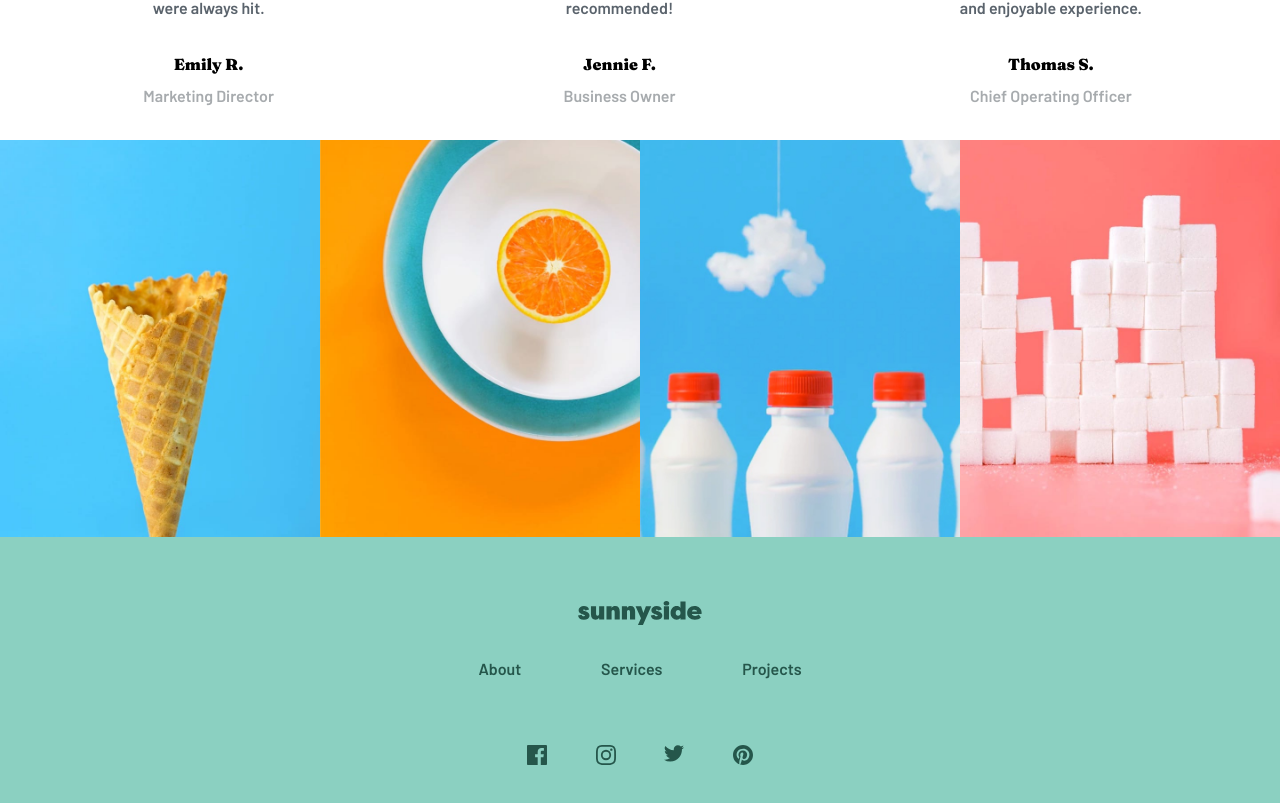
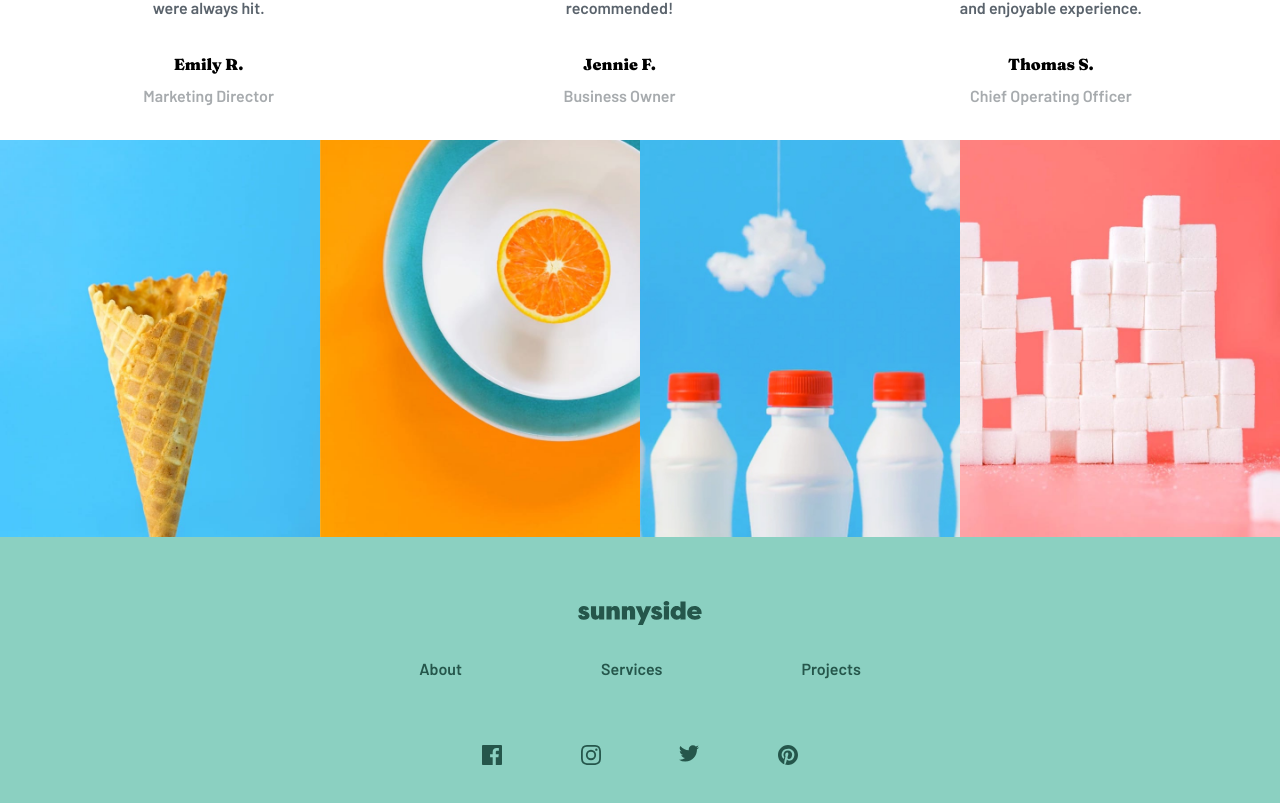
Before and after one commit to AlessioScarfone/sunnyside-agency, a React (Create React App) app: page / in a window 1280 px wide. Shown: the part 2590-3393 px from the top of the page. Built offline with nearby package versions, Linux system fonts and the light colour scheme.

Commit message:
refactor footer

```diff
--- a/src/components/Footer.tsx
+++ b/src/components/Footer.tsx
@@ -16,9 +16,7 @@ const StyledFooter = styled.footer`
   flex-direction: column;
   justify-content: center;
   align-items: center;
-`;
 
-const StyledCyanIconWrapper = styled.div`
   svg path {
     fill: var(--darkCyan);
   }
@@ -29,15 +27,15 @@ const LinkRowContainer = styled.div`
   justify-content: space-between;
   width: 100%;
   padding: 2rem 1rem 1rem 1rem;
-  max-width: 100%;
+  max-width: 90%;
 
-  @media (min-width: 770px) {
-    max-width: 30%;
+  @media (min-width: 700px) {
+    max-width: 40%;
   }
-`;
 
-const FooterLink = styled.p`
-  color: var(--darkCyan)
+  p {
+    color: var(--darkCyan);
+  }
 `;
 
 const IconRowContainer = styled.div`
@@ -45,25 +43,22 @@ const IconRowContainer = styled.div`
   justify-content: space-evenly;
   width: 100%;
   padding-top: 3rem;
-  padding-left: 1rem;
-  padding-right: 1rem;
-  max-width: 100%;
+  max-width: 90%;
 
-  @media (min-width: 770px) {
-    max-width: 30%;
+  @media (min-width: 700px) {
+    max-width: 40%;
   }
 `;
 
 const Footer = () => {
   return (
-    <StyledCyanIconWrapper>
     <StyledFooter>
       <Logo />
 
       <LinkRowContainer>
-          <FooterLink>About</FooterLink>
-          <FooterLink>Services</FooterLink>
-          <FooterLink>Projects</FooterLink>
+        <p>About</p>
+        <p>Services</p>
+        <p>Projects</p>
       </LinkRowContainer>
 
       <IconRowContainer>
@@ -73,7 +68,6 @@ const Footer = () => {
         <PinterestIcon />
       </IconRowContainer>
     </StyledFooter>
-    </StyledCyanIconWrapper>
   );
 };
 
--- a/src/components/GridSection.tsx
+++ b/src/components/GridSection.tsx
@@ -56,6 +56,7 @@ const TestimonialSectionTitle = styled.h2`
 
 const ImageGallery = styled.div`
   display: grid;
+  width: 100%;
   grid-template-columns: 1fr 1fr;
   grid-template-rows: 1fr 1fr;
   gap: 0px 0px;
```
Lines whose indentation alone changed are shown as unchanged.
